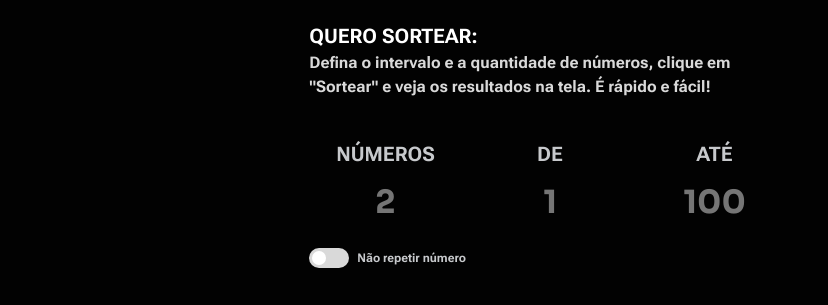
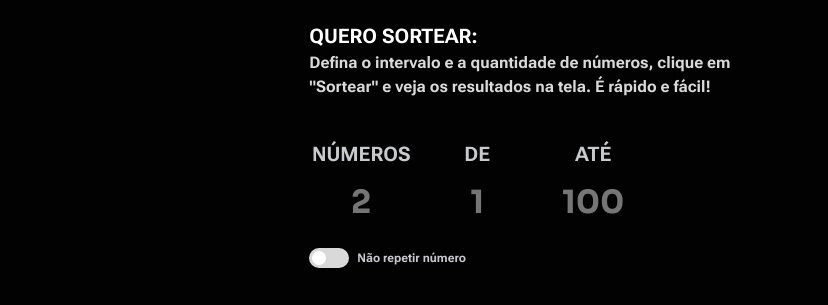
Before and after one commit to llorenzojorge/projeto-numbers, a plain HTML site: page index.html in a window 1280 px wide. Shown: the part 446-751 px from the top of the page, without its empty margins (90-918 px from the left). Drawn offline with Linux system fonts and the light colour scheme.

Commit message:
fix width

```diff
--- a/styles/main.css
+++ b/styles/main.css
@@ -47,6 +47,7 @@ form {
 
         & input {
           width: 100%;
+          max-width: 6.5rem;
           padding: .25rem .5rem;
 
           font: var(--display-sm);
```
